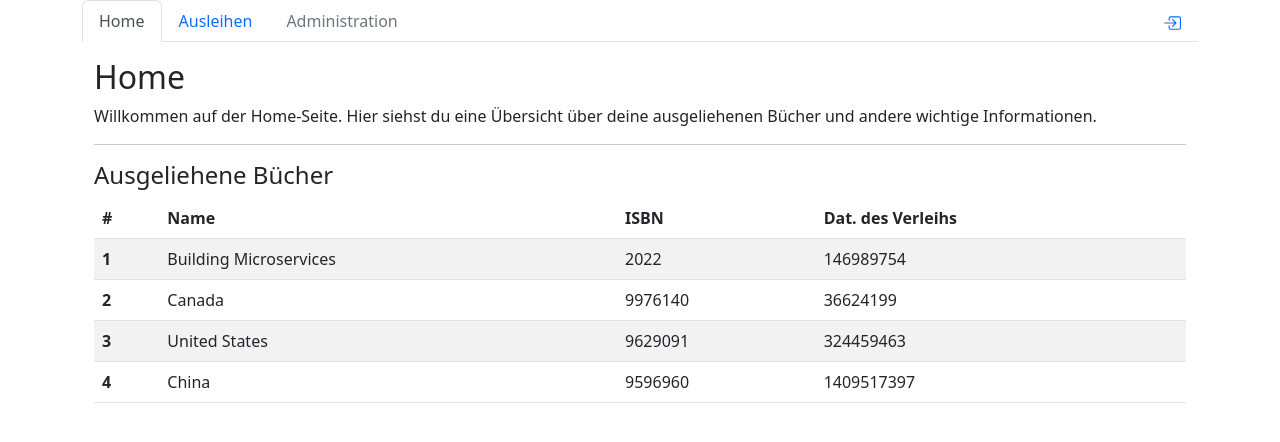
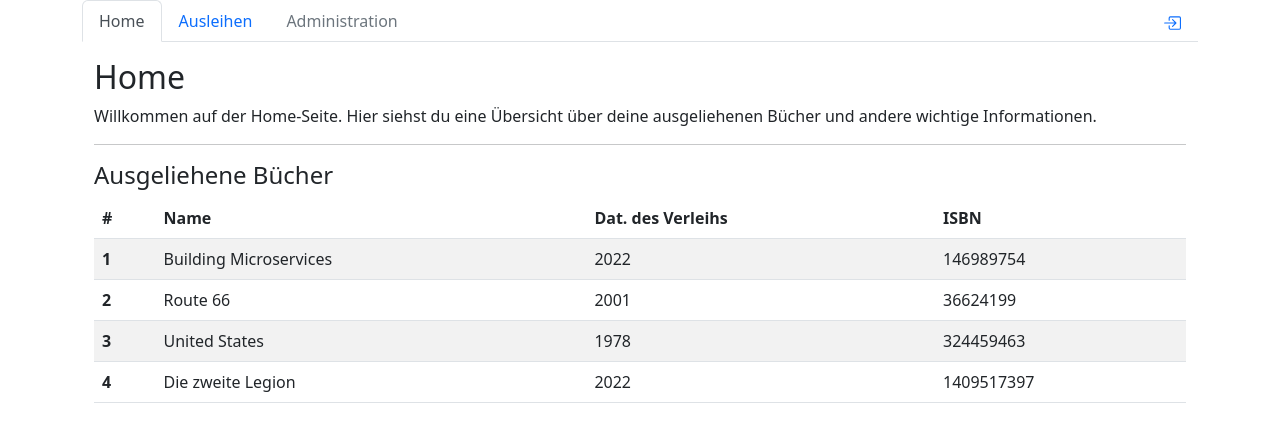
Before and after one commit to EcCo18/book-management-frontend, an Angular app: page / in a window 1280 px wide. Shown: the top 442 px of the page. Built offline with nearby package versions, Linux system fonts and the light colour scheme.

Commit message:
refactor(project): extracted book interface

```diff
--- a/src/app/components/borrowed-books/borrowed-books.component.html
+++ b/src/app/components/borrowed-books/borrowed-books.component.html
@@ -5,8 +5,8 @@
     <tr>
       <th scope="col">#</th>
       <th scope="col">Name</th>
+      <th scope="col">Dat. des Verleihs</th>
       <th scope="col">ISBN</th>
-      <th scope="col">Dat. des Verleihs</th>
     </tr>
     </thead>
     <tbody>
--- a/src/app/components/borrowed-books/borrowed-books.component.ts
+++ b/src/app/components/borrowed-books/borrowed-books.component.ts
@@ -1,11 +1,5 @@
 import { Component, OnInit } from '@angular/core';
-
-interface Book {
-  name: string;
-  isbn: string;
-  borrowDate: number;
-  author: string;
-}
+import Book from "../../models/Book";
 
 const COUNTRIES: Book[] = [
   {
@@ -15,21 +9,21 @@ const COUNTRIES: Book[] = [
     author: "146989754"
   },
   {
-    name: 'Canada',
+    name: 'Route 66',
     isbn: '345345345345',
-    borrowDate: 9976140,
+    borrowDate: 2001,
     author: "36624199"
   },
   {
     name: 'United States',
     isbn: '345643653',
-    borrowDate: 9629091,
+    borrowDate: 1978,
     author: "324459463"
   },
   {
-    name: 'China',
+    name: 'Die zweite Legion',
     isbn: '43543543543',
-    borrowDate: 9596960,
+    borrowDate: 2022,
     author: "1409517397"
   }
 ];
--- /dev/null
+++ b/src/app/models/Book.ts
@@ -0,0 +1,6 @@
+export default interface Book {
+  name: string;
+  isbn: string;
+  borrowDate: number;
+  author: string;
+}
```
